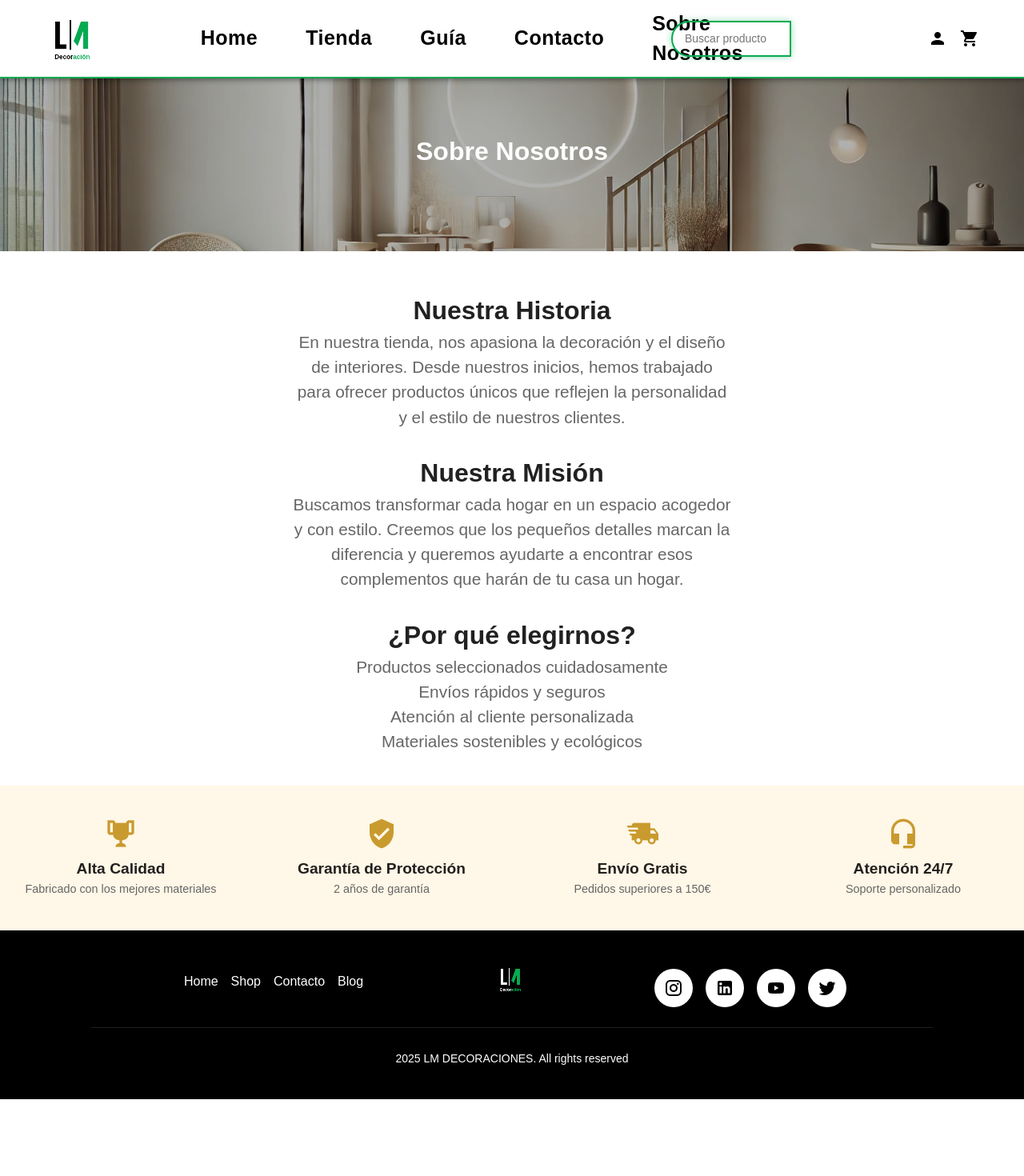
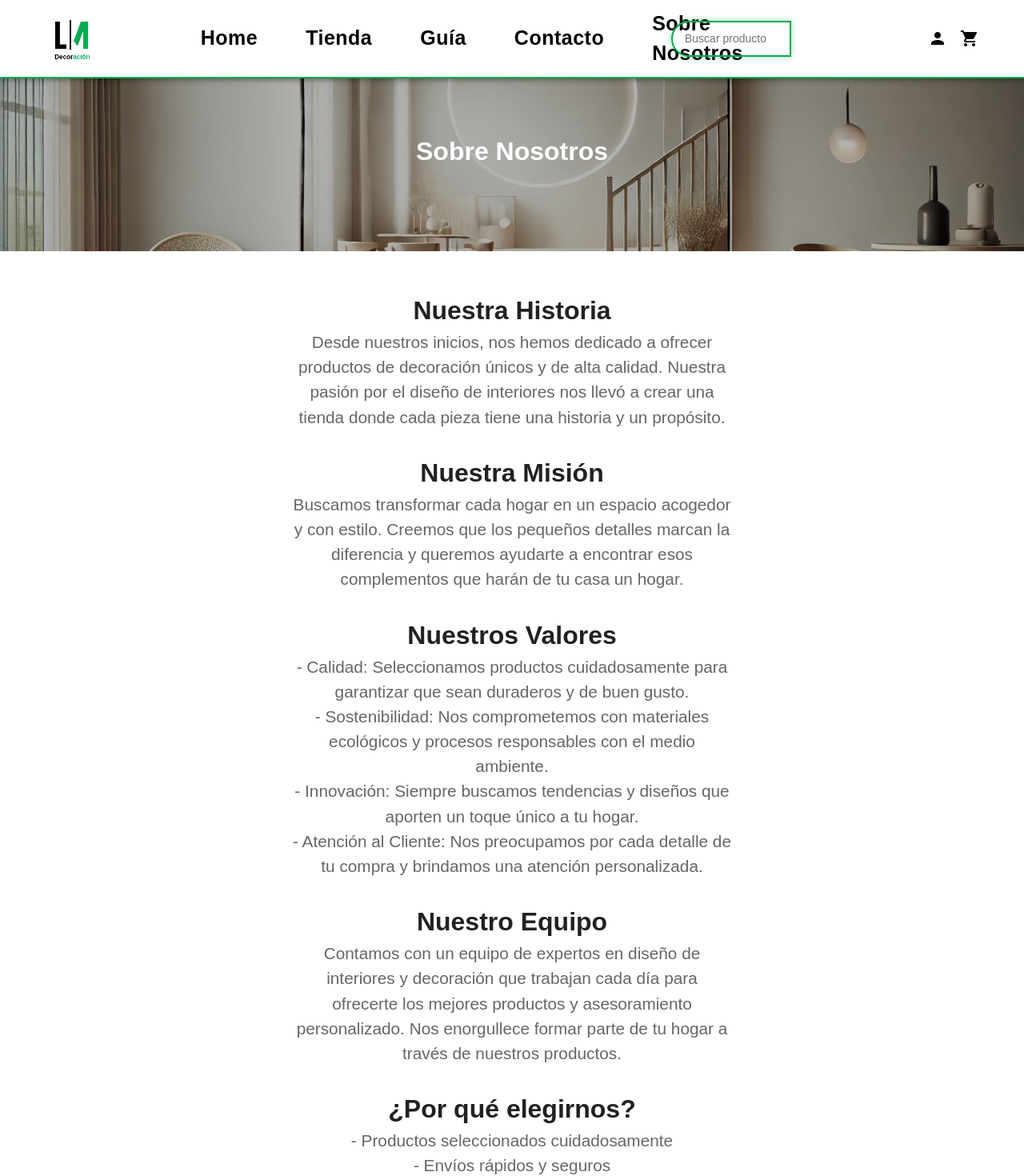
Before and after one commit to MarcosLarraga/ecommerce-decoracion-frontend, a Vue app in the folder ecommerce/: page /sobre-nosotros in a window 1280 px wide. Shown: the top 1470 px of the page at 80% size. Before the commit the page ends 1374 px from the top, so only its background shows below. Built offline with nearby package versions, Linux system fonts and the light colour scheme; a web font is replaced by a local one.

Commit message:
sumar contenido

```diff
--- a/ecommerce/src/views/SobreNosotrosView.vue
+++ b/ecommerce/src/views/SobreNosotrosView.vue
@@ -5,7 +5,6 @@ import SoporteInfo from '@/components/SoporteInfo.vue';
 
 <template>
   <v-container fluid class="pa-0">
-    <!-- Hero de la página -->
     <PageHero title="Sobre Nosotros" imageSrc="/fotos/PageHero.jpg" />
 
     <v-container class="about__container">
@@ -13,8 +12,8 @@ import SoporteInfo from '@/components/SoporteInfo.vue';
         <v-col cols="12" md="10" lg="6">
           <h2 class="about__title">Nuestra Historia</h2>
           <p class="about__text">
-            En nuestra tienda, nos apasiona la decoración y el diseño de interiores. Desde nuestros inicios, hemos trabajado
-            para ofrecer productos únicos que reflejen la personalidad y el estilo de nuestros clientes.
+            Desde nuestros inicios, nos hemos dedicado a ofrecer productos de decoración únicos y de alta calidad. Nuestra
+            pasión por el diseño de interiores nos llevó a crear una tienda donde cada pieza tiene una historia y un propósito.
           </p>
 
           <h2 class="about__title">Nuestra Misión</h2>
@@ -23,12 +22,28 @@ import SoporteInfo from '@/components/SoporteInfo.vue';
             diferencia y queremos ayudarte a encontrar esos complementos que harán de tu casa un hogar.
           </p>
 
+          <h2 class="about__title">Nuestros Valores</h2>
+          <p class="about__text">
+            - Calidad: Seleccionamos productos cuidadosamente para garantizar que sean duraderos y de buen gusto.<br>
+            - Sostenibilidad: Nos comprometemos con materiales ecológicos y procesos responsables con el medio ambiente.<br>
+            - Innovación: Siempre buscamos tendencias y diseños que aporten un toque único a tu hogar.<br>
+            - Atención al Cliente: Nos preocupamos por cada detalle de tu compra y brindamos una atención personalizada.<br>
+          </p>
+
+          <h2 class="about__title">Nuestro Equipo</h2>
+          <p class="about__text">
+            Contamos con un equipo de expertos en diseño de interiores y decoración que trabajan cada día para ofrecerte
+            los mejores productos y asesoramiento personalizado. Nos enorgullece formar parte de tu hogar a través de
+            nuestros productos.
+          </p>
+
           <h2 class="about__title">¿Por qué elegirnos?</h2>
           <p class="about__text">
-            Productos seleccionados cuidadosamente <br>
-            Envíos rápidos y seguros <br>
-            Atención al cliente personalizada <br>
-            Materiales sostenibles y ecológicos <br>
+            - Productos seleccionados cuidadosamente <br>
+            - Envíos rápidos y seguros <br>
+            - Atención al cliente personalizada <br>
+            - Materiales sostenibles y ecológicos <br>
+            - Diseños exclusivos y en tendencia <br>
           </p>
         </v-col>
       </v-row>
```
